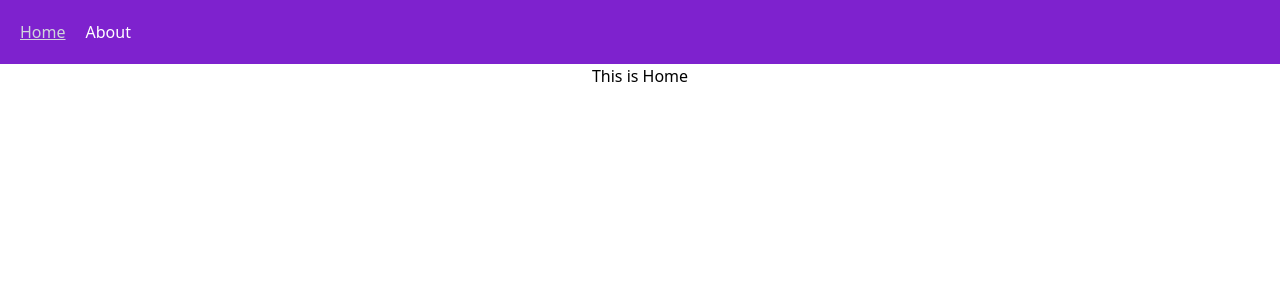
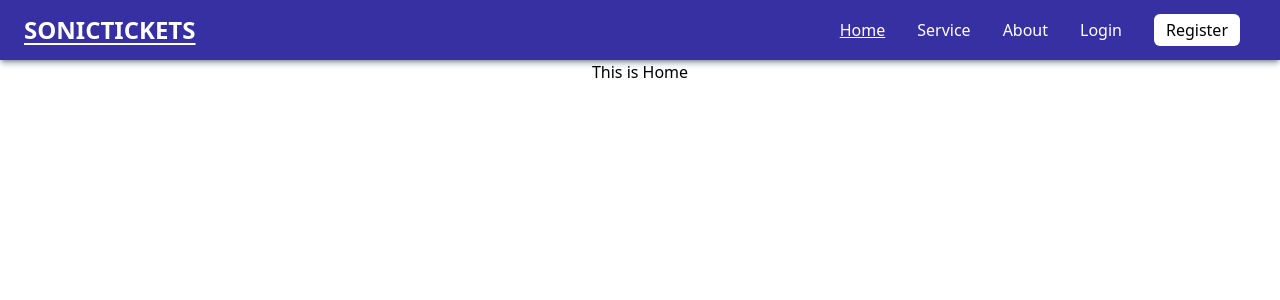
Before and after one commit to baehaky/ecommerceTiketFrontend, a Vue app: page / in a window 1280 px wide. Shown: the top 300 px of the page. Built offline with nearby package versions, Linux system fonts and the light colour scheme.

Commit message:
modified:   index.html 	modified:   src/assets/main.css 	modified:   src/components/Navigation.vue 	new file:   src/components/PageNotFound.vue 	modified:   src/main.js 	modified:   src/router/index.js 	new file:   src/views/PesanView.vue

```diff
--- a/index.html
+++ b/index.html
@@ -1,10 +1,14 @@
 <!DOCTYPE html>
 <html lang="en">
   <head>
-    <meta charset="UTF-8">
-    <link rel="icon" href="/favicon.ico">
-    <meta name="viewport" content="width=device-width, initial-scale=1.0">
-    <link href="/src/assets/main.css" rel="stylesheet">
+    <meta charset="UTF-8" />
+    <link rel="icon" href="/favicon.ico" />
+    <meta name="viewport" content="width=device-width, initial-scale=1.0" />
+    <!-- Option 1: Include in HTML -->
+    <link
+      rel="stylesheet"
+      href="https://cdn.jsdelivr.net/npm/bootstrap-icons@1.11.2/font/bootstrap-icons.min.css"
+    />
     <title>Vite App</title>
   </head>
   <body>
--- a/src/assets/main.css
+++ b/src/assets/main.css
@@ -544,28 +544,12 @@ video {
   --tw-backdrop-sepia:  ;
 }
 
-.absolute {
-  position: absolute;
-}
-
-.relative {
-  position: relative;
-}
-
-.block {
-  display: block;
-}
-
 .flex {
   display: flex;
 }
 
-.w-full {
-  width: 100%;
-}
-
-.flex-wrap {
-  flex-wrap: wrap;
+.cursor-pointer {
+  cursor: pointer;
 }
 
 .items-center {
@@ -576,28 +560,65 @@ video {
   justify-content: center;
 }
 
-.space-x-5 > :not([hidden]) ~ :not([hidden]) {
-  --tw-space-x-reverse: 0;
-  margin-right: calc(1.25rem * var(--tw-space-x-reverse));
-  margin-left: calc(1.25rem * calc(1 - var(--tw-space-x-reverse)));
+.justify-between {
+  justify-content: space-between;
 }
 
-.border {
-  border-width: 1px;
+.bg-indigo-800 {
+  --tw-bg-opacity: 1;
+  background-color: rgb(55 48 163 / var(--tw-bg-opacity));
 }
 
-.bg-blue-900 {
-  --tw-bg-opacity: 1;
-  background-color: rgb(30 58 138 / var(--tw-bg-opacity));
+.px-6 {
+  padding-left: 1.5rem;
+  padding-right: 1.5rem;
 }
 
-.bg-purple-700 {
-  --tw-bg-opacity: 1;
-  background-color: rgb(126 34 206 / var(--tw-bg-opacity));
+.py-3 {
+  padding-top: 0.75rem;
+  padding-bottom: 0.75rem;
 }
 
-.p-5 {
-  padding: 1.25rem;
+.py-3\.5 {
+  padding-top: 0.875rem;
+  padding-bottom: 0.875rem;
+}
+
+.text-center {
+  text-align: center;
+}
+
+.text-5xl {
+  font-size: 3rem;
+  line-height: 1;
+}
+
+.text-xl {
+  font-size: 1.25rem;
+  line-height: 1.75rem;
+}
+
+.text-2xl {
+  font-size: 1.5rem;
+  line-height: 2rem;
+}
+
+.font-bold {
+  font-weight: 700;
+}
+
+.uppercase {
+  text-transform: uppercase;
+}
+
+.text-blue-950 {
+  --tw-text-opacity: 1;
+  color: rgb(23 37 84 / var(--tw-text-opacity));
+}
+
+.text-gray-300 {
+  --tw-text-opacity: 1;
+  color: rgb(209 213 219 / var(--tw-text-opacity));
 }
 
 .text-white {
@@ -605,28 +626,16 @@ video {
   color: rgb(255 255 255 / var(--tw-text-opacity));
 }
 
-.text-gray-500 {
-  --tw-text-opacity: 1;
-  color: rgb(107 114 128 / var(--tw-text-opacity));
+.underline {
+  text-decoration-line: underline;
 }
 
-.text-gray-200 {
-  --tw-text-opacity: 1;
-  color: rgb(229 231 235 / var(--tw-text-opacity));
+.underline-offset-0 {
+  text-underline-offset: 0px;
 }
 
-.text-gray-400 {
-  --tw-text-opacity: 1;
-  color: rgb(156 163 175 / var(--tw-text-opacity));
-}
-
-.text-gray-300 {
-  --tw-text-opacity: 1;
-  color: rgb(209 213 219 / var(--tw-text-opacity));
-}
-
-.underline {
-  text-decoration-line: underline;
+.underline-offset-4 {
+  text-underline-offset: 4px;
 }
 
 .shadow-sm {
@@ -635,7 +644,63 @@ video {
   box-shadow: var(--tw-ring-offset-shadow, 0 0 #0000), var(--tw-ring-shadow, 0 0 #0000), var(--tw-shadow);
 }
 
+.shadow-2xl {
+  --tw-shadow: 0 25px 50px -12px rgb(0 0 0 / 0.25);
+  --tw-shadow-colored: 0 25px 50px -12px var(--tw-shadow-color);
+  box-shadow: var(--tw-ring-offset-shadow, 0 0 #0000), var(--tw-ring-shadow, 0 0 #0000), var(--tw-shadow);
+}
+
+.shadow-xl {
+  --tw-shadow: 0 20px 25px -5px rgb(0 0 0 / 0.1), 0 8px 10px -6px rgb(0 0 0 / 0.1);
+  --tw-shadow-colored: 0 20px 25px -5px var(--tw-shadow-color), 0 8px 10px -6px var(--tw-shadow-color);
+  box-shadow: var(--tw-ring-offset-shadow, 0 0 #0000), var(--tw-ring-shadow, 0 0 #0000), var(--tw-shadow);
+}
+
+.shadow-md {
+  --tw-shadow: 0 4px 6px -1px rgb(0 0 0 / 0.1), 0 2px 4px -2px rgb(0 0 0 / 0.1);
+  --tw-shadow-colored: 0 4px 6px -1px var(--tw-shadow-color), 0 2px 4px -2px var(--tw-shadow-color);
+  box-shadow: var(--tw-ring-offset-shadow, 0 0 #0000), var(--tw-ring-shadow, 0 0 #0000), var(--tw-shadow);
+}
+
 .shadow-black {
   --tw-shadow-color: #000;
   --tw-shadow: var(--tw-shadow-colored);
 }
+
+.shadow-slate-700 {
+  --tw-shadow-color: #334155;
+  --tw-shadow: var(--tw-shadow-colored);
+}
+
+.shadow-slate-700\/45 {
+  --tw-shadow-color: rgb(51 65 85 / 0.45);
+  --tw-shadow: var(--tw-shadow-colored);
+}
+
+.hover\:decoration-teal-800:hover {
+  text-decoration-color: #115e59;
+}
+
+.hover\:decoration-teal-500:hover {
+  text-decoration-color: #14b8a6;
+}
+
+@media (min-width: 768px) {
+  .md\:mx-4 {
+    margin-left: 1rem;
+    margin-right: 1rem;
+  }
+
+  .md\:flex {
+    display: flex;
+  }
+
+  .md\:items-center {
+    align-items: center;
+  }
+
+  .md\:text-2xl {
+    font-size: 1.5rem;
+    line-height: 2rem;
+  }
+}
--- a/src/components/Navigation.vue
+++ b/src/components/Navigation.vue
@@ -1,10 +1,35 @@
 <script setup>
+    import { ref } from 'vue';
     import { RouterLink, RouterView } from 'vue-router';
+    let open = ref(true)
+    function MenuOpen(){
+        open.value = !open.value
+    }
+    let Links = [
+        { name: "Home", path: "/" },
+        { name: "Service", path: "service" },
+        { name: "About", path: "about" },
+        { name: "Login", path: "login" },
+    ]
 </script>
 <template>
-    <nav class="bg-purple-700 p-5 space-x-5">
-        <RouterLink class="text-white" to="/">Home</RouterLink>
-        <RouterLink class="text-white" to="/about">About</RouterLink>
+    <nav class="bg-indigo-800 text-white py-3.5 px-6 shadow-slate-700/45 shadow-md md:flex justify-between items-center">
+        <div class="flex items-center">
+            <h1 class="font-bold uppercase underline underline-offset-4 md:text-2xl text-xl">SonicTickets</h1>
+        </div>
+        <span @click="MenuOpen()" class="absolute md:hidden right-6 top-1.5 cursor-pointer text-4xl">
+            <i :class="[open ?'bi bi-x' : 'bi bi-list']"></i>
+        </span>
+
+
+        <ul class="md:flex md:items-center md:static absolute md:pb-0 px-3 md:px-0 pb-10 md:w-auto w-full top-14 duration-700 bg-indigo-900 md:bg-inherit" :class="[open ? 'left-0' : 'left-[-100%]']">
+            <li class="md:mx-4 md:my-0 my-5" v-for="link in Links">
+                <RouterLink :to="link.path">{{ link.name }}</RouterLink>
+            </li>
+            <button class="md:mx-4 bg-white  p-1 rounded-md px-3 hover:bg-slate-300">
+                <RouterLink to="register" class="text-black hover:text-neutral-700">Register</RouterLink>
+            </button>
+        </ul>
     </nav>
     <RouterView/>
 </template>
--- /dev/null
+++ b/src/components/PageNotFound.vue
@@ -0,0 +1,18 @@
+<script setup>
+import { RouterLink } from 'vue-router';
+</script>
+
+<template>
+    <section class="flex justify-center items-center min-h-screen bg-black">
+        <div class="text-center">
+            <h1 class="mb-4 text-6xl font-semibold text-red-500">404</h1>
+            <p class="mb-4 text-lg text-white">Oops! Looks like you're lost.</p>
+            <div class="animate-bounce">
+                <svg class="mx-auto h-16 w-16 text-red-500" fill="none" viewBox="0 0 24 24" stroke="currentColor">
+                    <path stroke-linecap="round" stroke-linejoin="round" stroke-width="2" d="M12 19l9 2-9-18-9 18 9-2zm0 0v-8"></path>
+                </svg>
+            </div>
+            <p class="mt-4 text-white">Let's get you back <RouterLink to="/" class="text-blue-500">home</RouterLink>.</p>
+        </div>
+    </section>
+</template>
--- a/src/main.js
+++ b/src/main.js
@@ -1,4 +1,4 @@
-import './assets/main.css'
+import './assets/base.css'
 
 import { createApp } from 'vue'
 import { createPinia } from 'pinia'
--- a/src/router/index.js
+++ b/src/router/index.js
@@ -1,25 +1,42 @@
-import { createRouter, createWebHistory } from 'vue-router'
-import HomeView from '../views/HomeView.vue'
-import AboutViewVue from '../views/AboutView.vue'
+import { createRouter, createWebHistory } from "vue-router";
+import HomeView from "../views/HomeView.vue";
+import PesanViewVue from "../views/PesanView.vue";
+import PageNotFoundVue from "@/components/PageNotFound.vue";
 
 const router = createRouter({
   history: createWebHistory(import.meta.env.BASE_URL),
   routes: [
     {
-      path: '/',
-      name: 'home',
-      component: HomeView
+      path: "/",
+      name: "home",
+      component: HomeView,
     },
     {
-      path: '/about',
-      name: 'about',
+      path: "/about",
+      name: "about",
       // route level code-splitting
       // this generates a separate chunk (About.[hash].js) for this route
       // which is lazy-loaded when the route is visited.
-      component: () => import('../views/AboutView.vue')
-    }
+      component: () => import("../views/AboutView.vue"),
+    },
+    {
+      path: "/pesan",
+      name: "pesan",
+      // route level code-splitting
+      // this generates a separate chunk (About.[hash].js) for this route
+      // which is lazy-loaded when the route is visited.
+      component: PesanViewVue,
+    },
+    {
+      path: "/:pathMatch(.*)*",
+      name: "pesan",
+      // route level code-splitting
+      // this generates a separate chunk (About.[hash].js) for this route
+      // which is lazy-loaded when the route is visited.
+      component: PageNotFoundVue,
+    },
   ],
-  linkActiveClass: 'text-gray-300 underline'
-})
+  linkActiveClass: "underline",
+});
 
-export default router
+export default router;
--- /dev/null
+++ b/src/views/PesanView.vue
@@ -0,0 +1,3 @@
+<template>
+    <h1 class="text-5xl text-blue-950 text-center">This is pesan</h1>
+</template>
```
